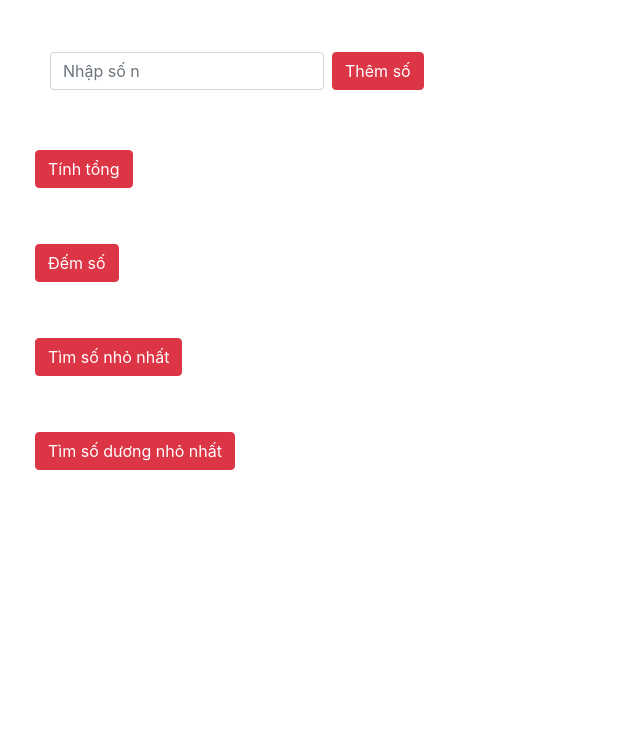
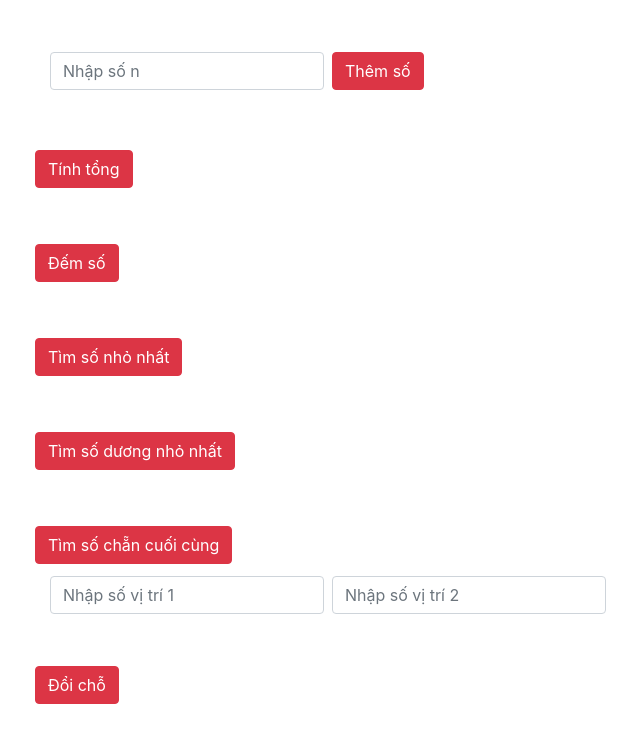
Before and after one commit to Khoahello/BT-js-buoi-7, a plain HTML site: page index.html in a window 1280 px wide. Shown: the whole page, without its empty margins (50-690 px from the left). Drawn offline with nearby package versions, Linux system fonts and the light colour scheme.

Commit message:
update cau 6

```diff
--- a/index.html
+++ b/index.html
@@ -58,6 +58,38 @@
         Tìm số dương nhỏ nhất
       </button>
       <h2 id="so-duong-nho-nhat"></h2>
+
+      <!-- 5. Tìm số chẵn cuối cùng -->
+      <button class="btn btn-danger mt-5" onclick="timSoChanCuoiCung()">
+        Tìm số chẵn cuối cùng
+      </button>
+      <h2 id="so-chan-cuoi-cung"></h2>
+
+      <!-- 6. Đổi chỗ -->
+      <div class="col-4">
+        <div class="form-inline">
+          <div class="form-group">
+            <div class="my-1 mr-sm-2">
+              <input
+                type="number"
+                class="form-control"
+                id="so-vi-tri-1"
+                placeholder="Nhập số vị trí 1"
+              />
+            </div>
+            <div class="my-1 mr-sm-2">
+              <input
+                type="number"
+                class="form-control"
+                id="so-vi-tri-2"
+                placeholder="Nhập số vị trí 2"
+              />
+            </div>
+          </div>
+        </div>
+      </div>
+      <button class="btn btn-danger mt-5" onclick="doiCho()">Đổi chỗ</button>
+      <h2 id="doi-cho"></h2>
     </div>
     <!-- Optional JavaScript -->
     <!-- jQuery first, then Popper.js, then Bootstrap JS -->
--- a/index.js
+++ b/index.js
@@ -84,3 +84,32 @@ function timSoDuongNhoNhat() {
 //         document.getElementById("so-duong-nho-nhat").innerText = `Số dương nhỏ nhất: ${soDuongNhoNhat}`
 //     }
 // }
+
+// 5. Tìm số chẵn cuối cùng
+function timSoChanCuoiCung() {
+    var soChanCuoiCung = -1
+    for (i = 0; i < so_nArr.length; i++) {
+        if (so_nArr[i] % 2 == 0) {
+            soChanCuoiCung = so_nArr[i]
+        }
+    }
+    if (soChanCuoiCung == -1) {
+        document.getElementById("so-chan-cuoi-cung").innerText = `Không có số chẵn`
+    } else {
+        document.getElementById("so-chan-cuoi-cung").innerText = `Số chẵn cuối cùng: ${soChanCuoiCung}`
+    }
+}
+
+// 6. Đổi chỗ
+function doiCho() {
+    var soViTri1 = document.getElementById("so-vi-tri-1").value * 1
+    var soViTri2 = document.getElementById("so-vi-tri-2").value * 1
+    var giaTri1 = so_nArr[soViTri1]
+    var giaTri2 = so_nArr[soViTri2]
+    so_nArr[soViTri1] = giaTri2
+    so_nArr[soViTri2] = giaTri1
+    var mangnSauKhiDoi = so_nArr.reduce(function (phan_tu_n,number) {
+        return phan_tu_n +',' + number;
+    });
+    document.getElementById("doi-cho").innerText = `Mảng sau khi đổi: ${mangnSauKhiDoi}`
+}
```
